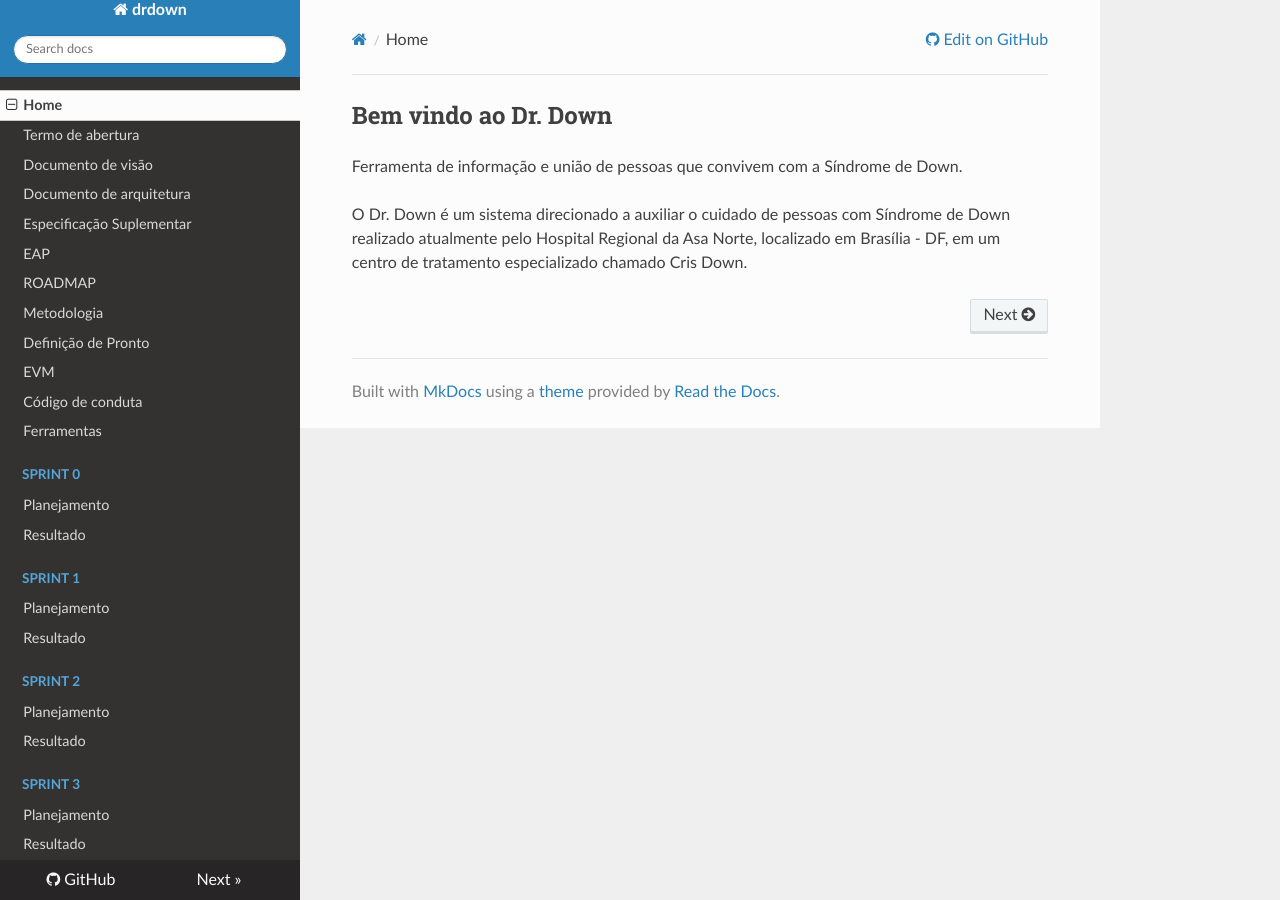
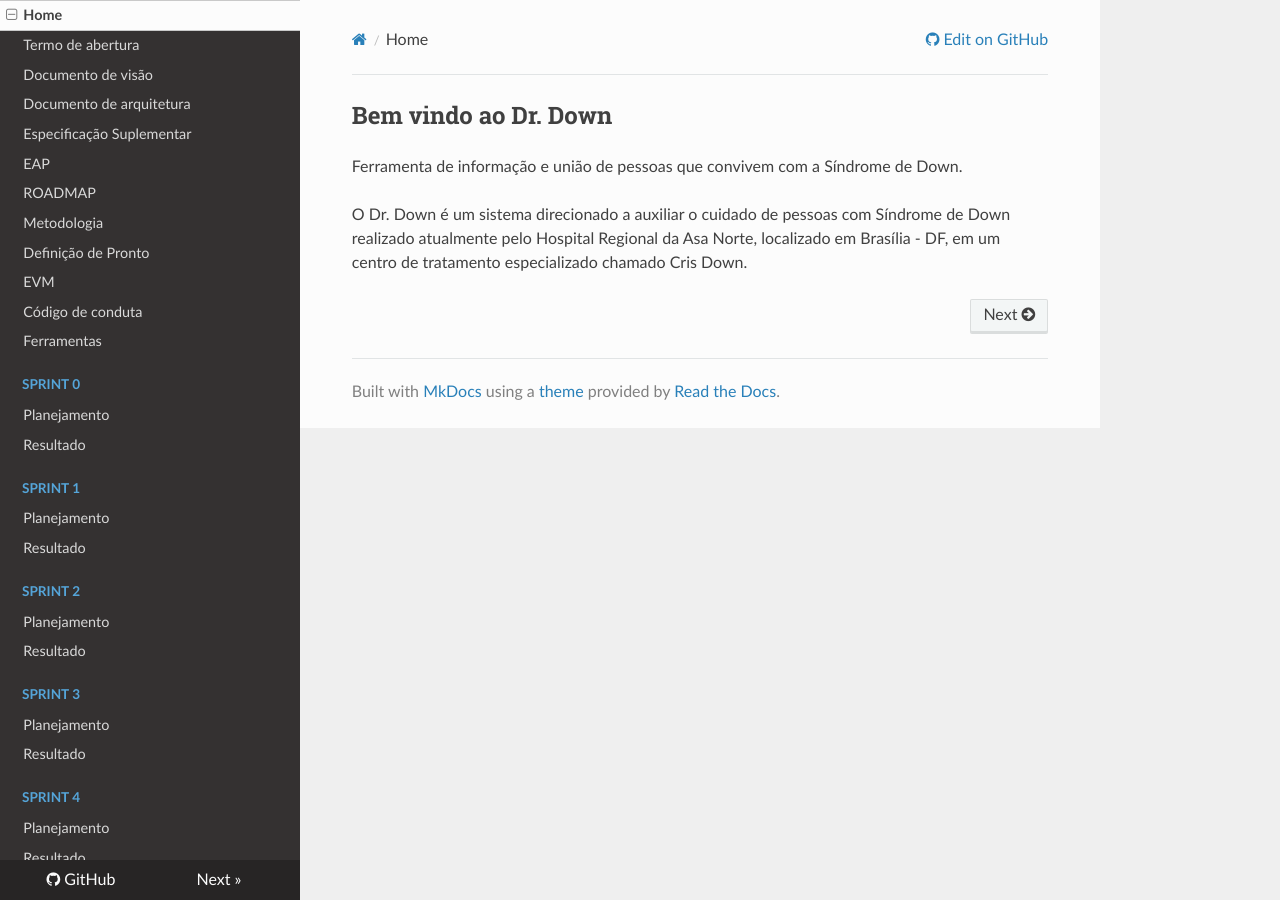
Before and after one commit to fga-eps-mds/2018.1-Dr-Down, an MkDocs documentation site: the page built from docs/index.md, in a window 1280 px wide. Built offline with MkDocs 1.6.1, drawn with Linux system fonts in a browser that asks for light colours; nearby versions of some CDN libraries; old or Windows-style settings are respelled for this version of MkDocs.

Commit message:
Adding the sprint 04 folder on mkdocs
Add the results of sprint 04 on mkdocs

Add the planning of sprint 04 on mkdocs

```diff
--- a/mkdocs.yml
+++ b/mkdocs.yml
@@ -28,3 +28,6 @@ pages:
   - Sprint 3:
     - Planejamento: sprints/03/planning.md
     - Resultado: sprints/03/results.md
+  - Sprint 4:
+    - Planejamento: sprints/04/planning.md
+    - Resultado: sprints/04/results.md
```
